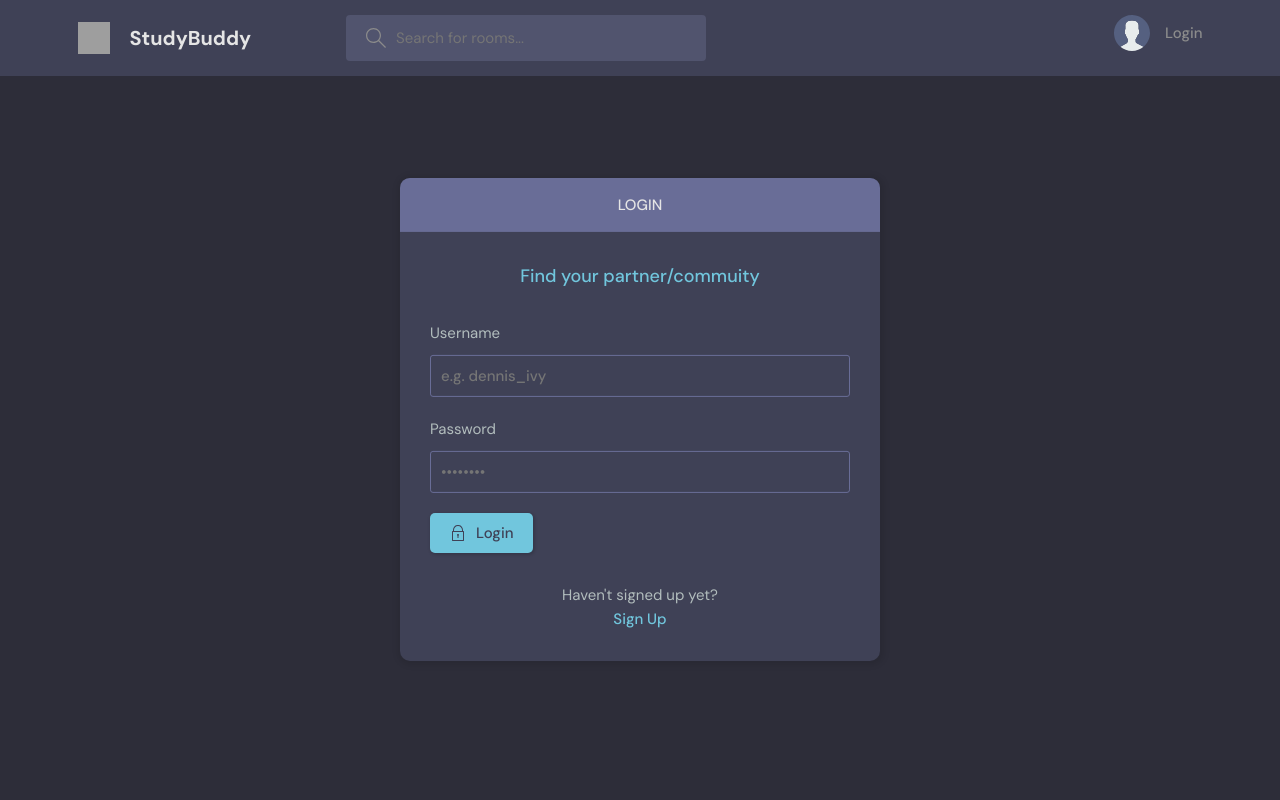
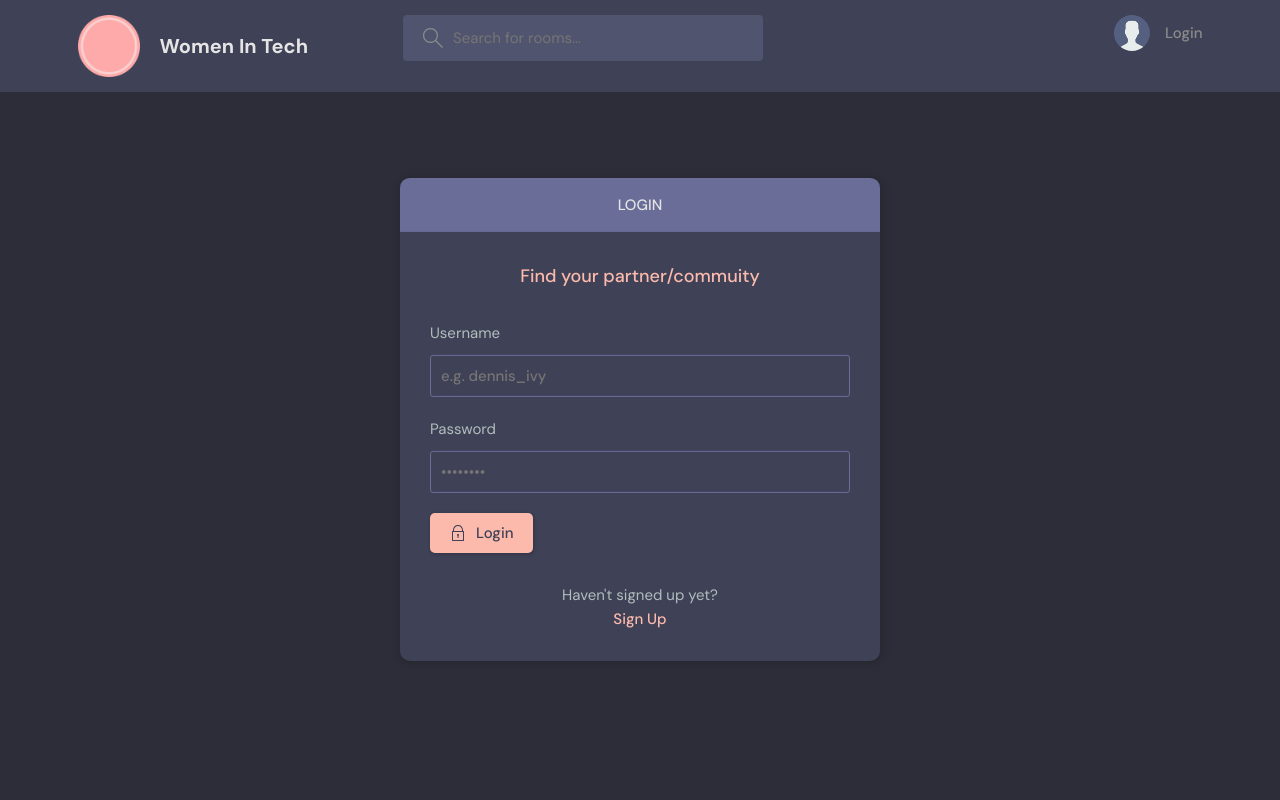
Before and after one commit to MengyiG/MyStudyHub, a Django app: a page that uses templates/main.html in a window 1280 px wide. Run offline with Django 4.2, Linux system fonts and the light colour scheme; grey boxes are pictures that could not be loaded.

Commit message:
WIT format

```diff
--- a/static/styles/style.css
+++ b/static/styles/style.css
@@ -1,7 +1,7 @@
 @import url("https://fonts.googleapis.com/css2?family=DM+Sans:wght@400;500;700&display=swap");
 
 :root {
-  --color-main: #71c6dd;
+  --color-main: #FCBAAD;
   --color-main-light: #e1f6fb;
   --color-dark: #3f4156;
   --color-dark-medium: #51546e;
@@ -17,8 +17,8 @@
 /*========== base styles ==========*/
 
 * {
-  font-family: "DM Sans", -apple-system, BlinkMacSystemFont, "Segoe UI", Roboto, Oxygen, Ubuntu, Cantarell, "Open Sans",
-    "Helvetica Neue", sans-serif;
+  font-family: "DM Sans", -apple-system, BlinkMacSystemFont, "Segoe UI", Roboto,
+    Oxygen, Ubuntu, Cantarell, "Open Sans", "Helvetica Neue", sans-serif;
   margin: 0;
   padding: 0;
   box-sizing: border-box;
@@ -283,8 +283,9 @@ a {
 }
 
 .header__logo > img {
-  height: 3.2rem;
-  width: 3.2rem;
+  height: 6.2rem;
+  width: 6.2rem;
+  border-radius: 30%;
 }
 
 .header__logo > h1 {
--- a/templates/main.html
+++ b/templates/main.html
@@ -8,7 +8,9 @@
     <meta name="viewport" content="width=device-width, initial-scale=1.0" />
     <link rel="shortcut icon" href="assets/favicon.ico" type="image/x-icon" />
     <link rel="stylesheet" href="{% static 'styles/style.css' %}" />
-    <title>StudyBuddy - Find study partners around the world!</title>
+    <!-- <title>TD - Online Banking & Financial Services to Meet Your Goals!</title> -->
+    <title>Women In Tech</title>
+
 </head>
 
 <body>
--- a/templates/navbar.html
+++ b/templates/navbar.html
@@ -2,8 +2,8 @@
 <header class=" header header--loggedIn">
     <div class="container">
         <a href="{% url 'home' %}" class="header__logo">
-            <img src="{% static 'images/logo.svg' %}" />
-            <h1>StudyBuddy</h1>
+            <img src="{% static 'images/pink-circle-hi.png' %}" />
+            <h1>Women In Tech</h1>
         </a>
         <form class="header__search" method="GET" action="{% url 'home' %}">
             <label>
@@ -23,7 +23,7 @@
             <div class="header__user">
                 <a href="{% url 'update-user' %}">
                     <div class="avatar avatar--medium active">
-                        <img src="https://randomuser.me/api/portraits/men/37.jpg" />
+                        <img src="{% static 'images/avatar.svg' %}" />
                     </div>
                     <p>{{request.user.username}} <span> @{{request.user.username}}</span></p>
                 </a>
```
Also changed, not shown: db.sqlite3, static/images/pink-circle-hi.png (added), 1 other file.
